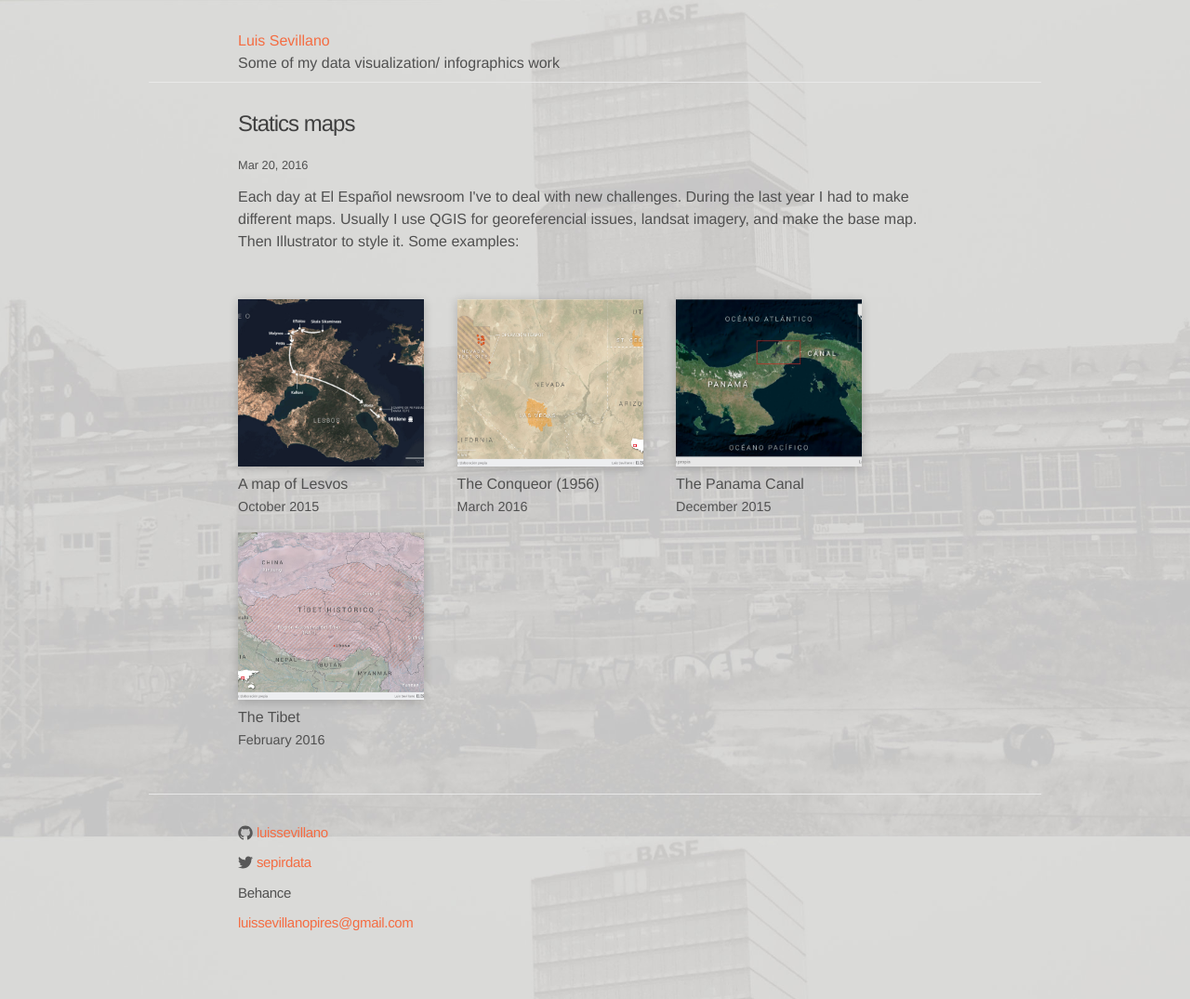
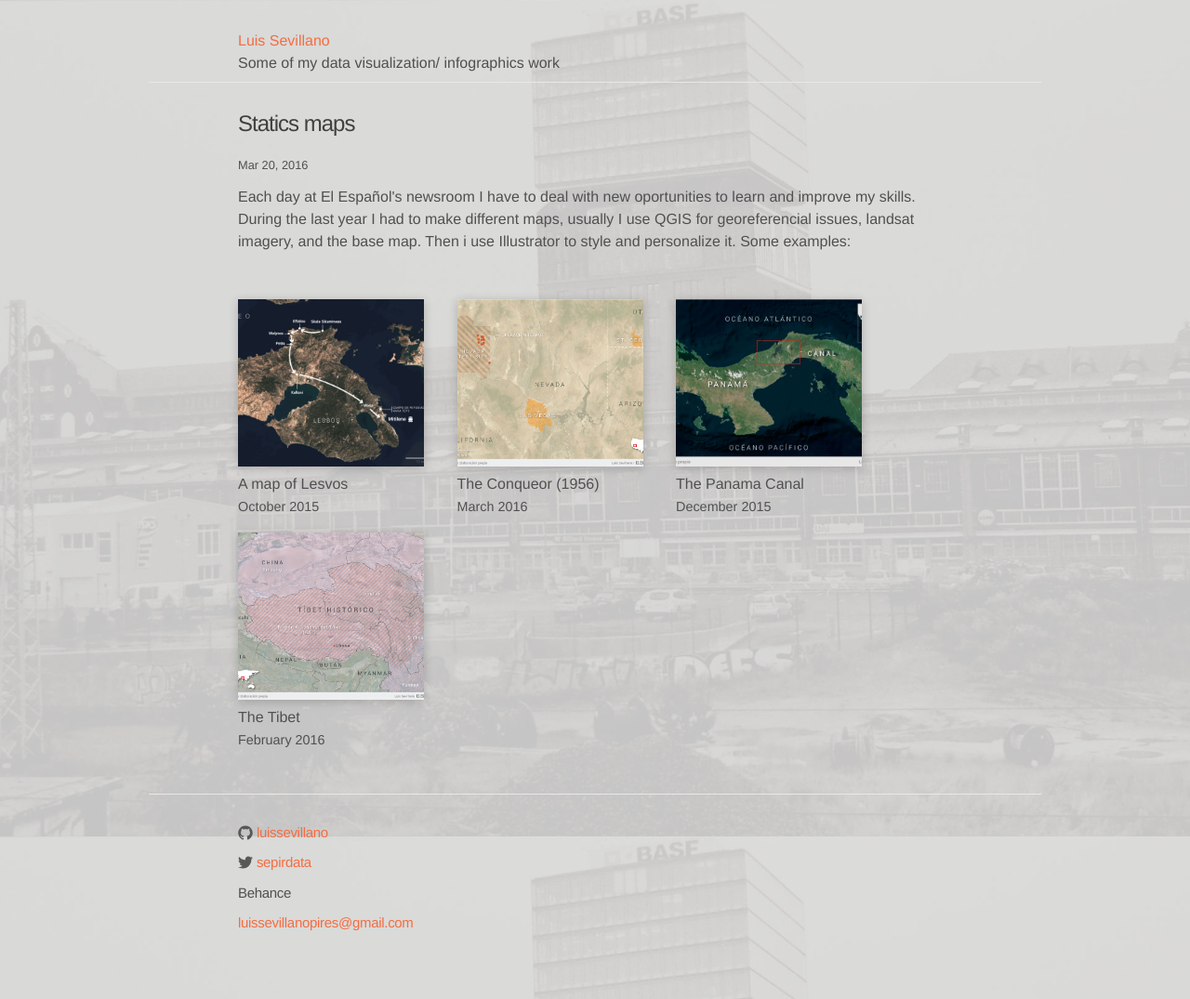
Before and after one commit to LuisSevillano/luissevillano.github.io, a Jekyll site: the page built from _posts/2016-03-20-static-maps.md, in a window 1280 px wide. Shown: the whole page at 93% size. Built offline with Jekyll 4.4.1, drawn with Linux system fonts in a browser that asks for light colours.

Commit message:
adding new description of 'satics maps'

```diff
--- a/_posts/2016-03-20-static-maps.md
+++ b/_posts/2016-03-20-static-maps.md
@@ -7,7 +7,8 @@ permalink: static-maps
 
 <div class="row">
   <div class="twelve columns">
-    <p>Each day at El Español newsroom I've to <a class="username link-no-icon" href="https://youtu.be/BoeStB36dic">deal with</a> new challenges. During the last year I had to make different maps. Usually I use QGIS for georeferencial issues, landsat imagery, and make the base map. Then Illustrator to style it. Some examples:
+    <p>
+    Each day at El Español's newsroom I have to <a class="username link-no-icon" href="https://youtu.be/BoeStB36dic">deal with</a> new oportunities to learn and improve my skills. During the last year I had to make different maps, usually I use QGIS for georeferencial issues, landsat imagery, and the base map. Then i use Illustrator to style and personalize it. Some examples:
     </p>
   </div>
 </div>
```
Also changed, not shown: 2 other files.
